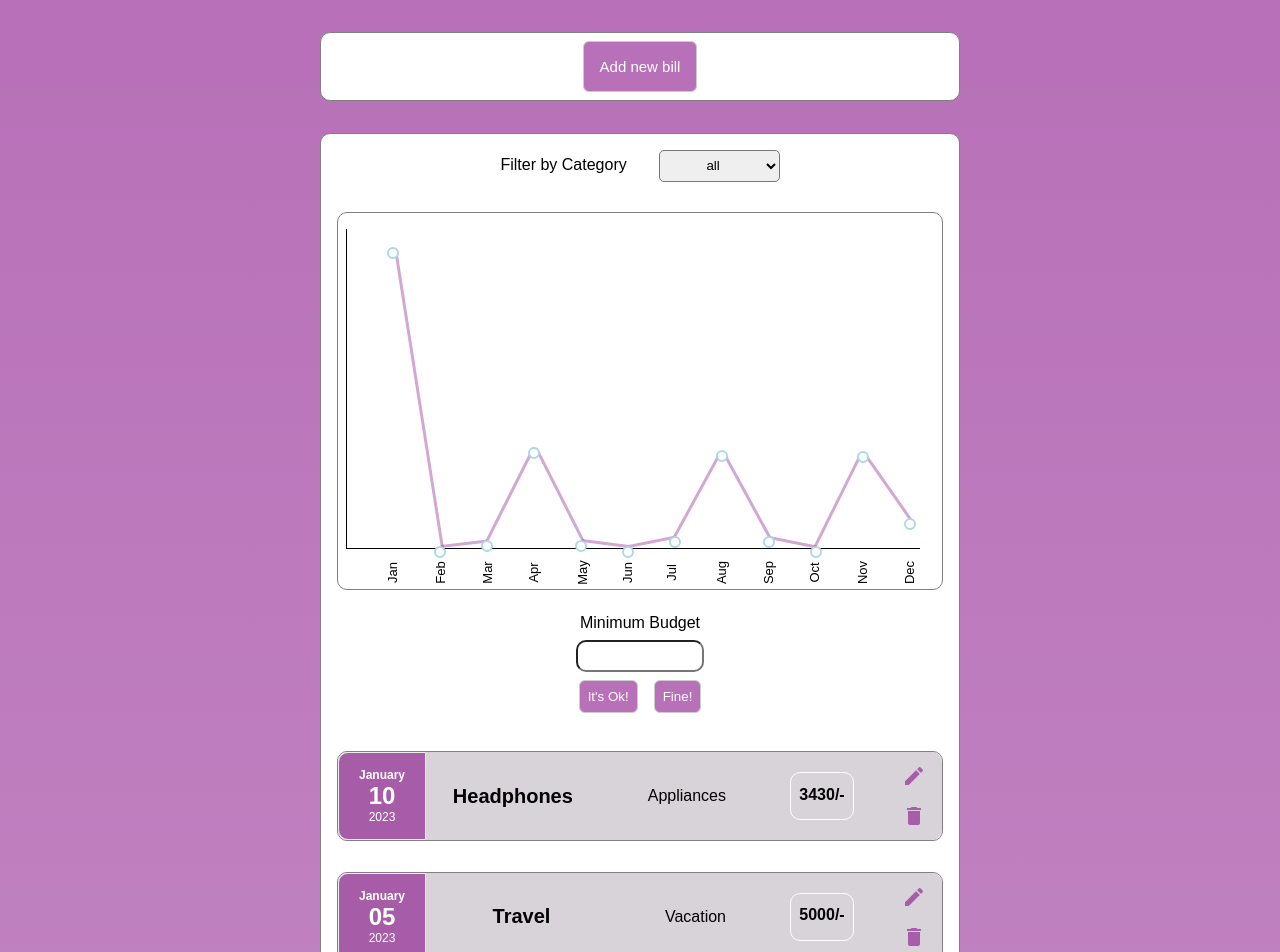
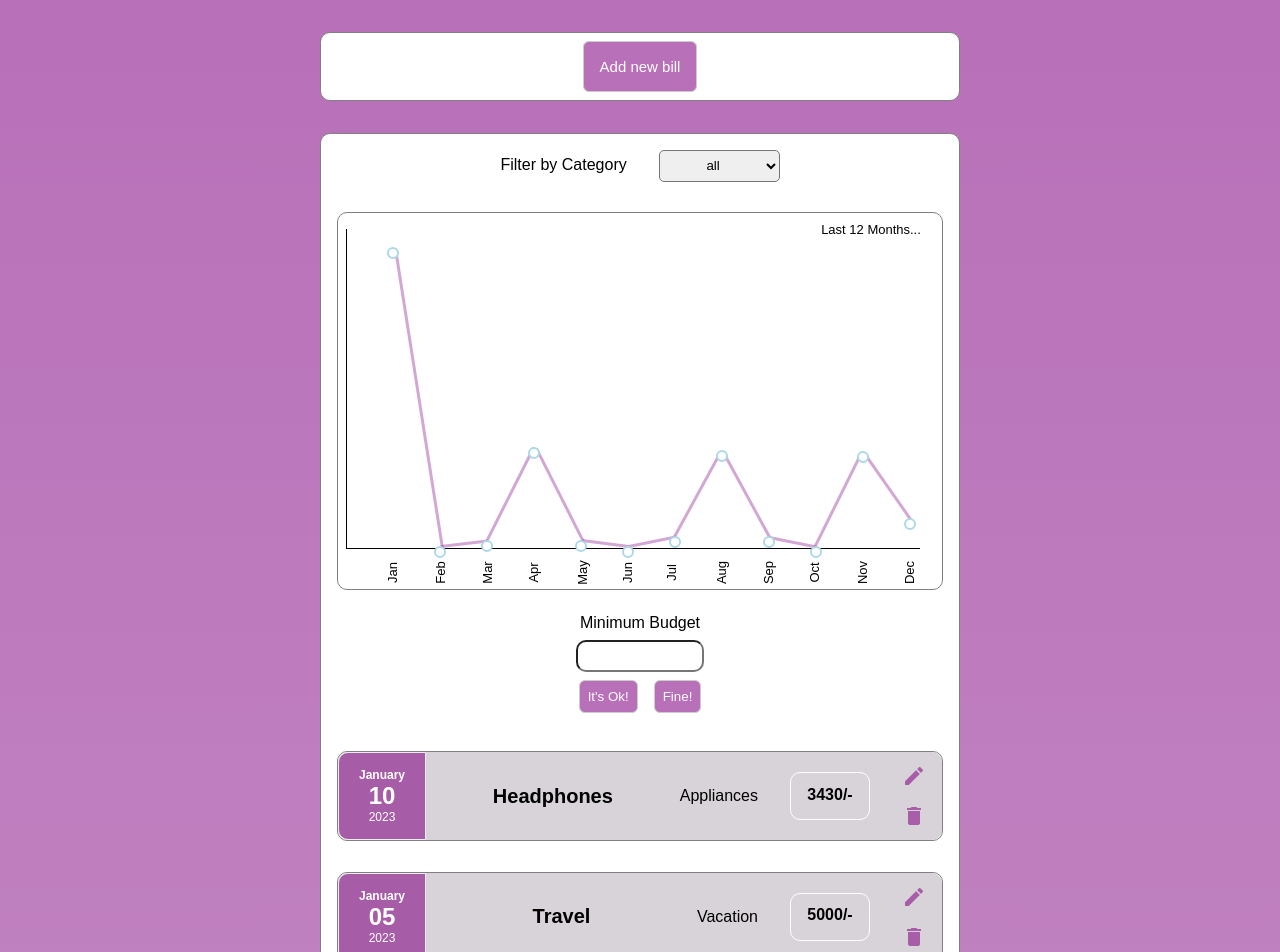
Before and after one commit to Enugurupranava2002/Expenses-App, a React (Create React App) app: page / in a window 1280 px wide. Shown: the top 952 px of the page. Built offline with nearby package versions, Linux system fonts and the light colour scheme.

Commit message:
added some responsive styles.

```diff
--- a/src/components/UI/chart.js
+++ b/src/components/UI/chart.js
@@ -90,7 +90,16 @@ const Chart = (props) => {
   return (
     <div className="chart">
       <Card>
-        <figure ref={ref}>
+        <figure className="chart-figure" ref={ref}>
+          <div
+            style={{
+              bottom: height - 8,
+              left: width - 105,
+            }}
+            className="chart-heading"
+          >
+            Last 12 Months...
+          </div>
           <ul className="chart_line-chat">
             {monthlyExpenses.map((item, idx, _) => {
               return (
--- a/src/components/bills/billItem.js
+++ b/src/components/bills/billItem.js
@@ -37,7 +37,9 @@ const BillItem = (props) => {
             }`,
           }}
         >
-          <BillDate date={props.date}></BillDate>
+          <div>
+            <BillDate date={props.date}></BillDate>
+          </div>
           <div className="bill-item__description">
             <h2 id="description">{props.description}</h2>
             <h4 className="bill-item__category">{props.category}</h4>
--- a/src/styles/_billItem.scss
+++ b/src/styles/_billItem.scss
@@ -8,9 +8,8 @@
   &__description {
     display: flex;
     flex-direction: column;
-    gap: 3rem;
-    align-items: flex-end;
-    flex-flow: column-reverse;
+    align-items: center;
+    flex-flow: column;
     justify-content: flex-start;
     flex: 1;
   }
@@ -22,19 +21,18 @@
   }
 
   &__amount {
-    height: 3rem;
-    width: 4rem;
-    font-size: 1rem;
-    margin: 1rem;
+    height: 2rem;
+    width: 3rem;
+    font-size: 0.9rem;
     font-weight: bold;
     border: 1px solid white;
     padding: 0.5rem;
     border-radius: 10px;
-    padding-top: 0.8rem;
   }
 
   h4 {
     font-weight: 400;
+    margin: 0;
   }
 
   &__icons {
@@ -43,12 +41,12 @@
     gap: 1rem;
     padding-left: 1rem;
     padding-right: 1rem;
-    margin-left: 1rem;
   }
 }
 
-@media (min-width: 580px) {
-  .bill-item__description {
+@media screen and (min-width: 1100px) {
+  .bill-item {
+    &__description {
       flex-direction: row;
       align-items: center;
       justify-content: flex-start;
@@ -58,9 +56,48 @@
         font-size: 1.25rem;
       }
 
+      h4 {
+        margin-right: 1rem;
+      }
+    }
+
     &__amount {
-      font-size: 1.25rem;
-      padding: 0.5rem 1.5rem;
+      height: 3rem;
+      width: 5rem;
+      font-size: 1rem;
+      padding-top: 0.8rem;
+      padding-left: 0.5rem;
+      margin: 1rem;
+      align-self: center;
     }
   }
 }
+
+@media screen and (max-width: 1100px) and (min-width: 1000px) {
+  .bill-item {
+    &__description {
+      flex-direction: row;
+      align-items: center;
+      justify-content: flex-start;
+      flex: 1;
+
+      h2 {
+        font-size: 1rem;
+      }
+
+      h4 {
+        margin-right: 1rem;
+      }
+    }
+
+    &__amount {
+      height: 3rem;
+      width: 5rem;
+      font-size: 1rem;
+      padding-top: 0.8rem;
+      padding-left: 0.5rem;
+      margin: 1rem;
+      align-self: center;
+    }
+  }
+}
--- a/src/styles/_chart.scss
+++ b/src/styles/_chart.scss
@@ -1,6 +1,14 @@
 .chart {
   margin: 1rem;
-  figure {
+  &-heading {
+    width: 7rem;
+    padding: 0;
+    position: absolute;
+    font-size: small;
+    font-weight: 500;
+  }
+
+  &-figure {
     border-bottom: 1px solid;
     border-left: 1px solid;
     height: 20rem;
@@ -33,6 +41,7 @@
         padding: 0;
         margin: 0;
         font-size: small;
+        font-weight: 500;
       }
     }
   }
```
Also changed, not shown: src/styles/_modal.scss (+5 -3 lines), src/dist/css/main.css, 2 other files (tests, documents, lock files or other folders). Lines whose indentation alone changed are shown as unchanged.
